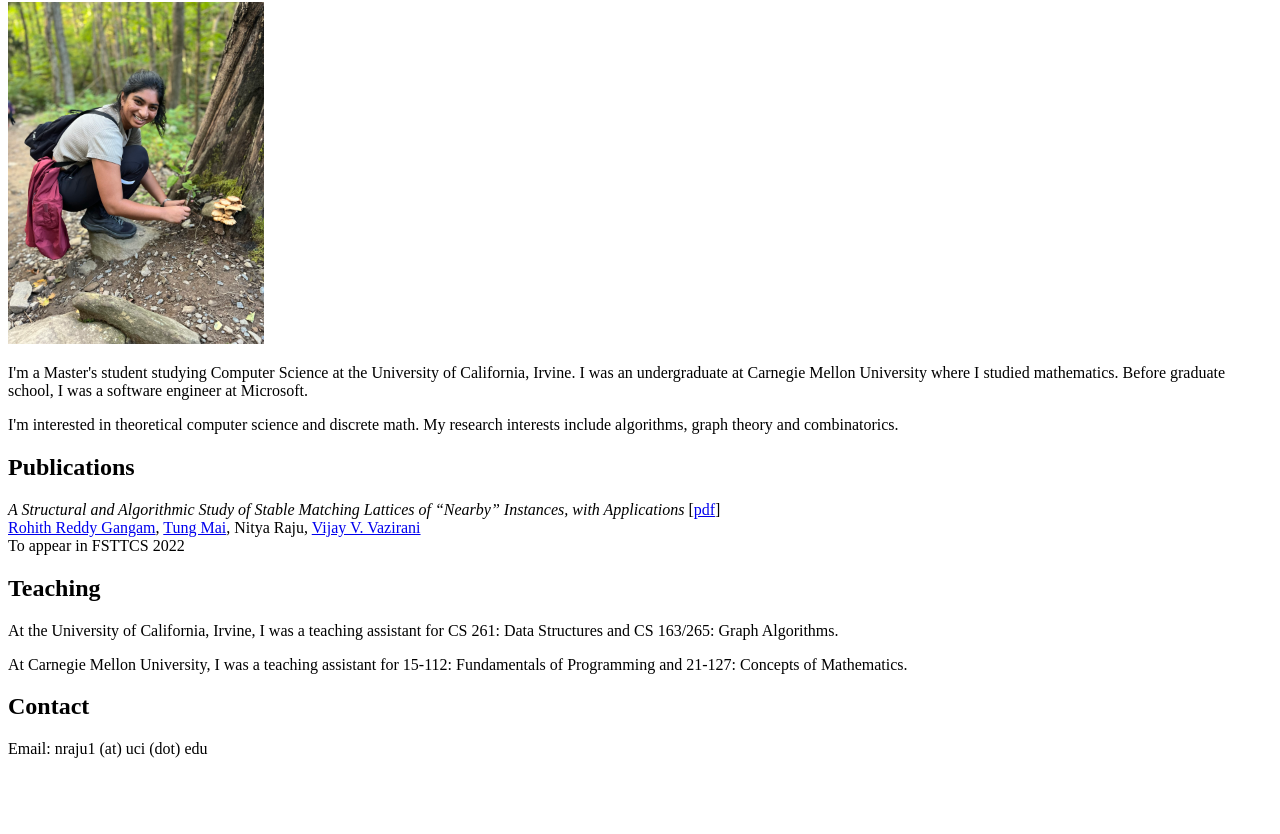
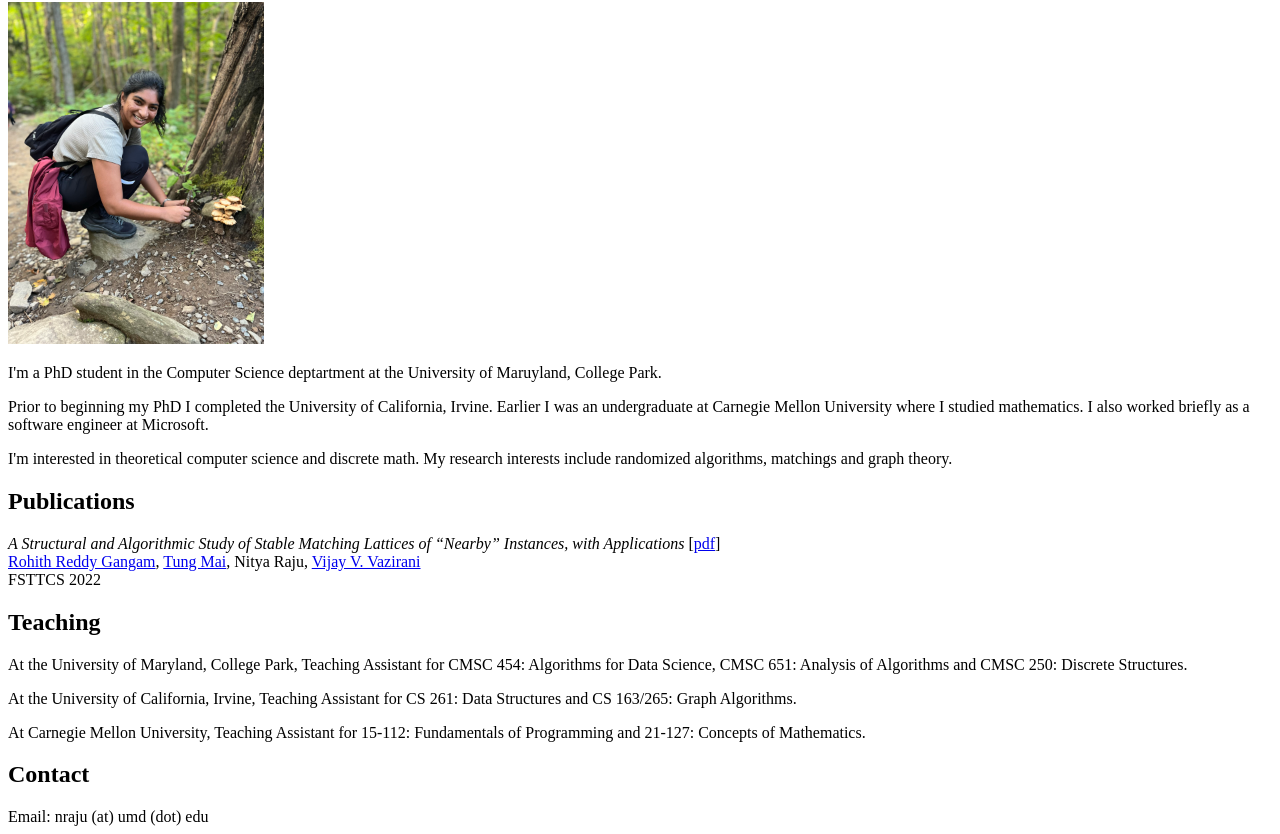
Before and after one commit to nityar999/nityar999.github.io, a plain HTML site: page index.html in a window 1280 px wide. Shown: the part 78-912 px from the top of the page. Before the commit the page ends 844 px from the top, so only its background shows below. Drawn offline with Linux system fonts and the light colour scheme.

Commit message:
Update index.html

```diff
--- a/index.html
+++ b/index.html
@@ -8,9 +8,11 @@
 
 <div style="text-align: left;"><img src="face.JPG" alt="Photo of me, looking at some mushrooms" width="256" height="342">
 
-<p>I'm a Master's student studying Computer Science at the University of California, Irvine. I was an undergraduate at Carnegie Mellon University where I studied mathematics. Before graduate school, I was a software engineer at Microsoft.</p>
+<p>I'm a PhD student in the Computer Science deptartment at the University of Maruyland, College Park.</p>
 
-<p>I'm interested in theoretical computer science and discrete math. My research interests include algorithms, graph theory and combinatorics.</p>
+<p>Prior to beginning my PhD I completed  the University of California, Irvine. Earlier I was an undergraduate at Carnegie Mellon University where I studied mathematics. I also worked briefly as a software engineer at Microsoft.</p>
+
+<p>I'm interested in theoretical computer science and discrete math. My research interests include randomized algorithms, matchings and graph theory.</p>
 
 <h2>Publications</h2>
 
@@ -19,16 +21,18 @@ Lattices of “Nearby” Instances, with Applications </i>[<a href="https://arxi
 <br>
 <a href="https://www.ics.uci.edu/~rgangam/">Rohith Reddy Gangam</a>, <a href="https://sites.google.com/view/tungtmai/">Tung Mai</a>, Nitya Raju, <a href="https://www.ics.uci.edu/~vazirani/">Vijay V. Vazirani</a>
 <br>
-To appear in FSTTCS 2022
+FSTTCS 2022
 
 <h2>Teaching</h2>
 
-<p>At the University of California, Irvine, I was a teaching assistant for CS 261: Data Structures and CS 163/265: Graph Algorithms.</p>
+<p>At the University of Maryland, College Park, Teaching Assistant for CMSC 454: Algorithms for Data Science, CMSC 651: Analysis of Algorithms and CMSC 250: Discrete Structures.</p>
 
-<p>At Carnegie Mellon University, I was a teaching assistant for 15-112: Fundamentals of Programming and 21-127: Concepts of Mathematics.</p>
+<p>At the University of California, Irvine, Teaching Assistant for CS 261: Data Structures and CS 163/265: Graph Algorithms.</p>
+
+<p>At Carnegie Mellon University, Teaching Assistant for 15-112: Fundamentals of Programming and 21-127: Concepts of Mathematics.</p>
 
 <h2>Contact</h2>
-Email: nraju1 (at) uci (dot) edu
+Email: nraju (at) umd (dot) edu
 
 </body>
 </html>
```
